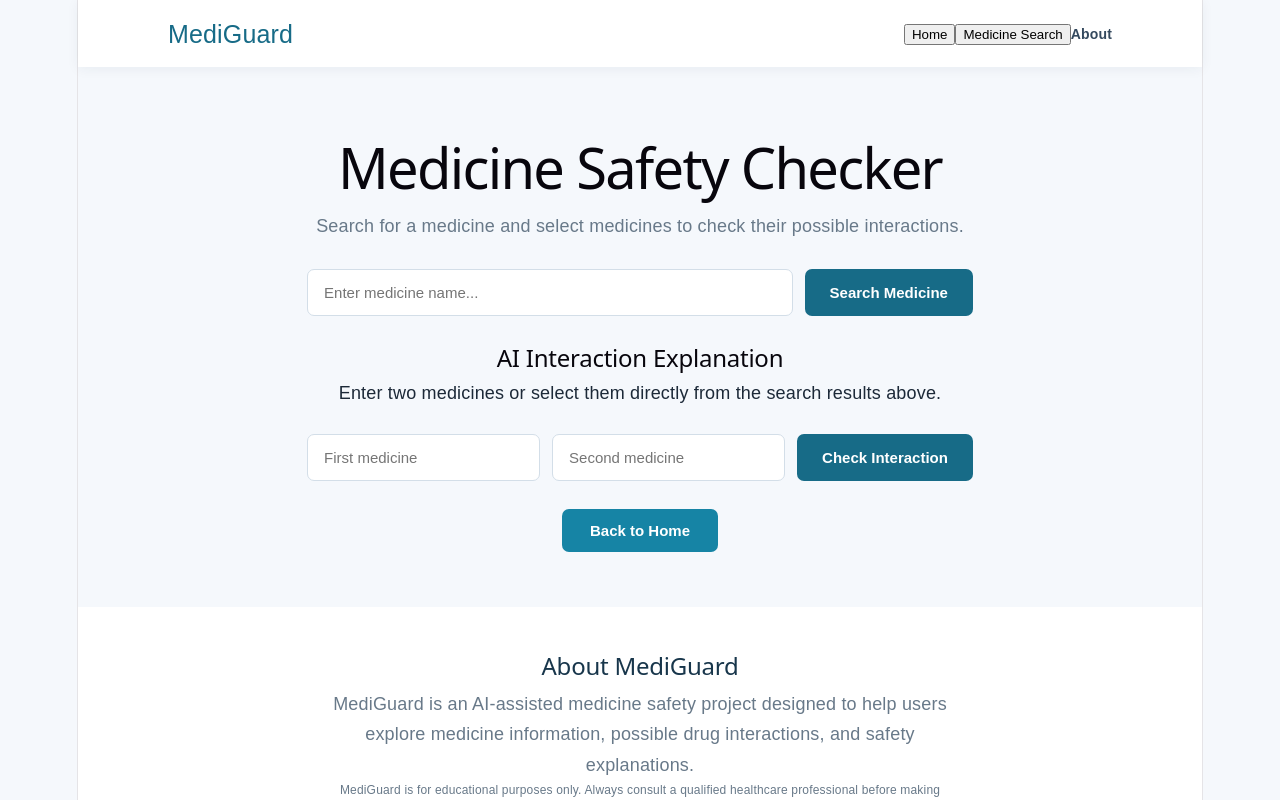
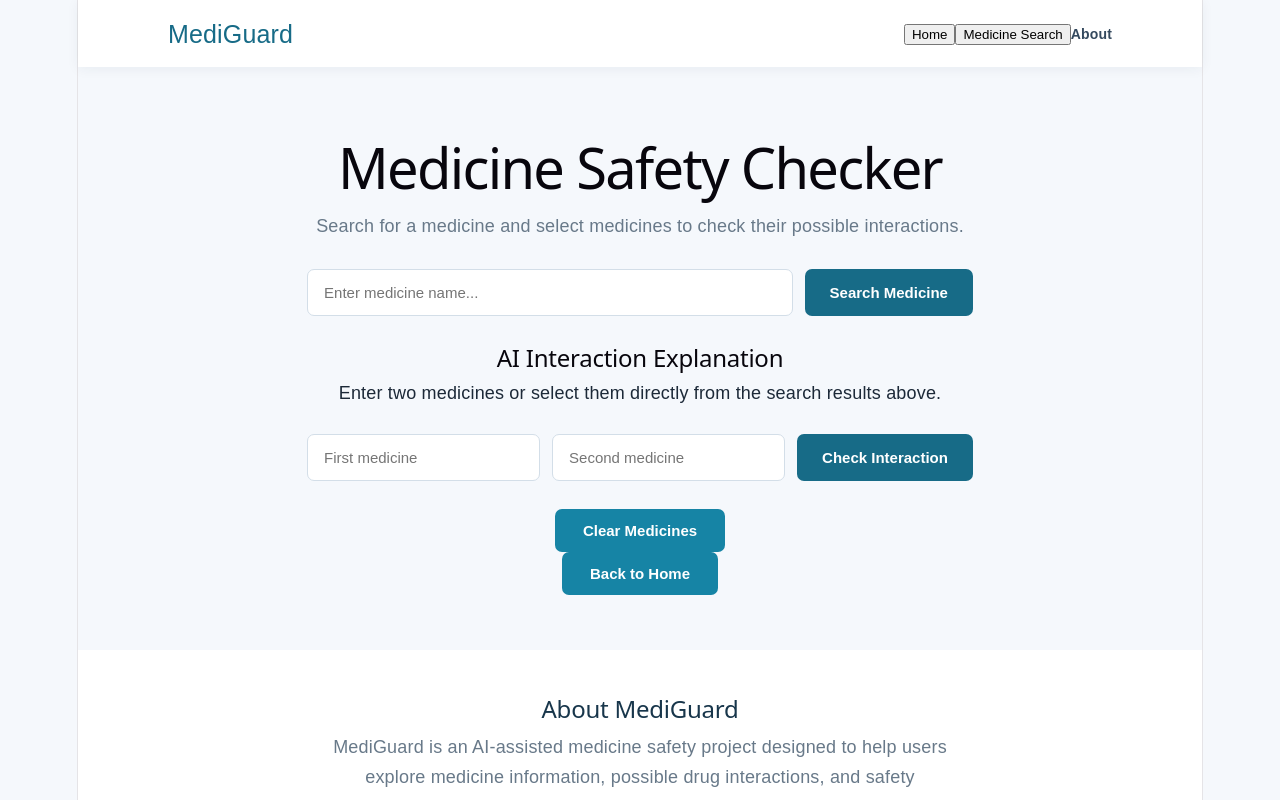
Before and after one commit to harinisharma-t/MediGuard, a React app in the folder frontend/: page / in a window 1280 px wide. Both pictures are taken after a click on the button "Get Started". Shown: the top 800 px of the page. Built offline with nearby package versions, Linux system fonts and the light colour scheme; the HTML template or start-up script is replaced by a standard one.

Commit message:
feat: add clear medicines functionality

```diff
--- a/frontend/src/App.jsx
+++ b/frontend/src/App.jsx
@@ -65,6 +65,12 @@ function App() {
     setInteractionError('')
     setExplanation(null)
   }
+  function clearMedicines() {
+  setDrugA('')
+  setDrugB('')
+  setInteractionError('')
+  setExplanation(null)
+}
 
   async function handleExplain(event) {
     event.preventDefault()
@@ -282,6 +288,13 @@ function App() {
                 {interactionLoading ? 'Checking...' : 'Check Interaction'}
               </button>
             </form>
+            <button
+  className="primary-button"
+  type="button"
+  onClick={clearMedicines}
+>
+  Clear Medicines
+</button>
 
             {interactionLoading && (
               <p className="loading-message" role="status">
```
